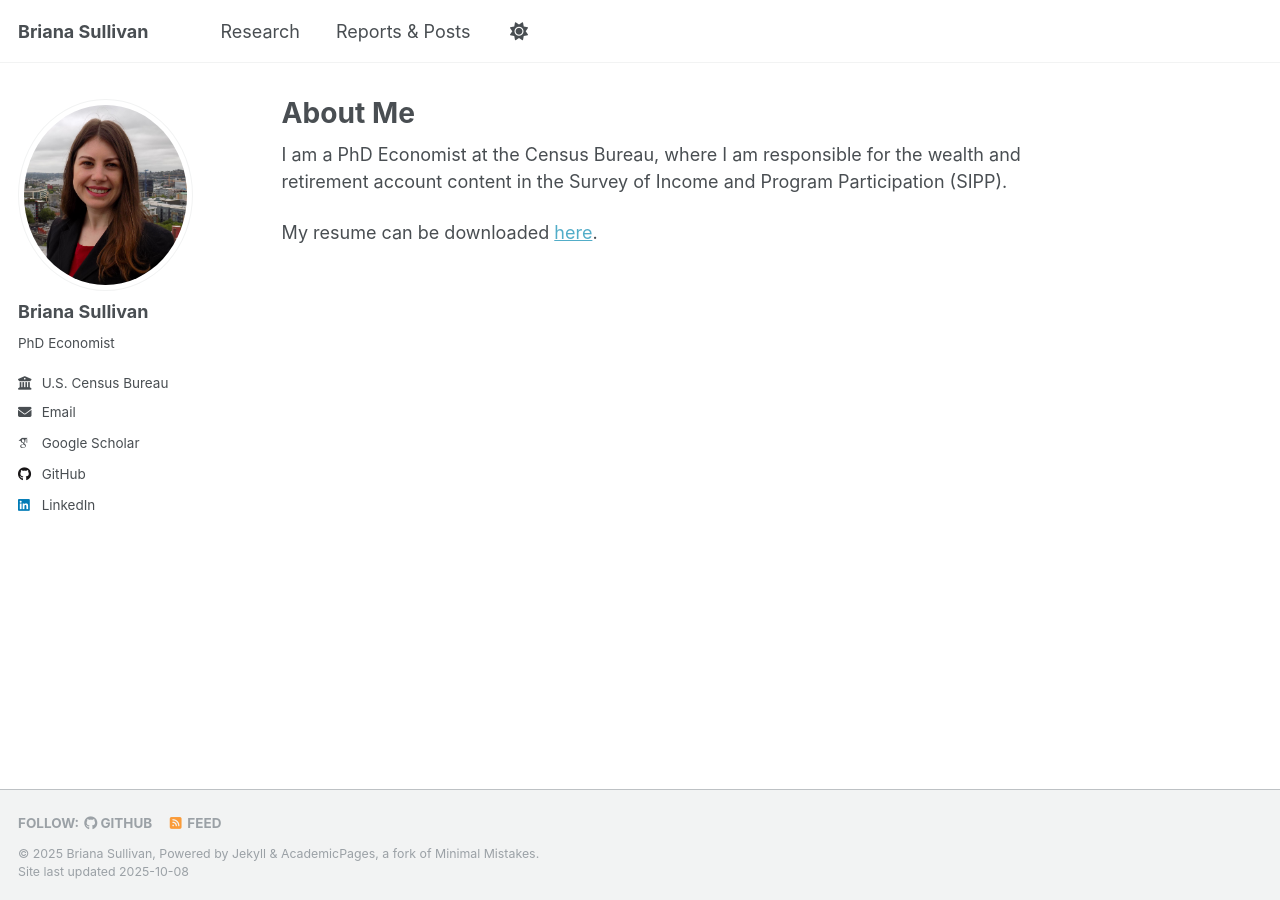
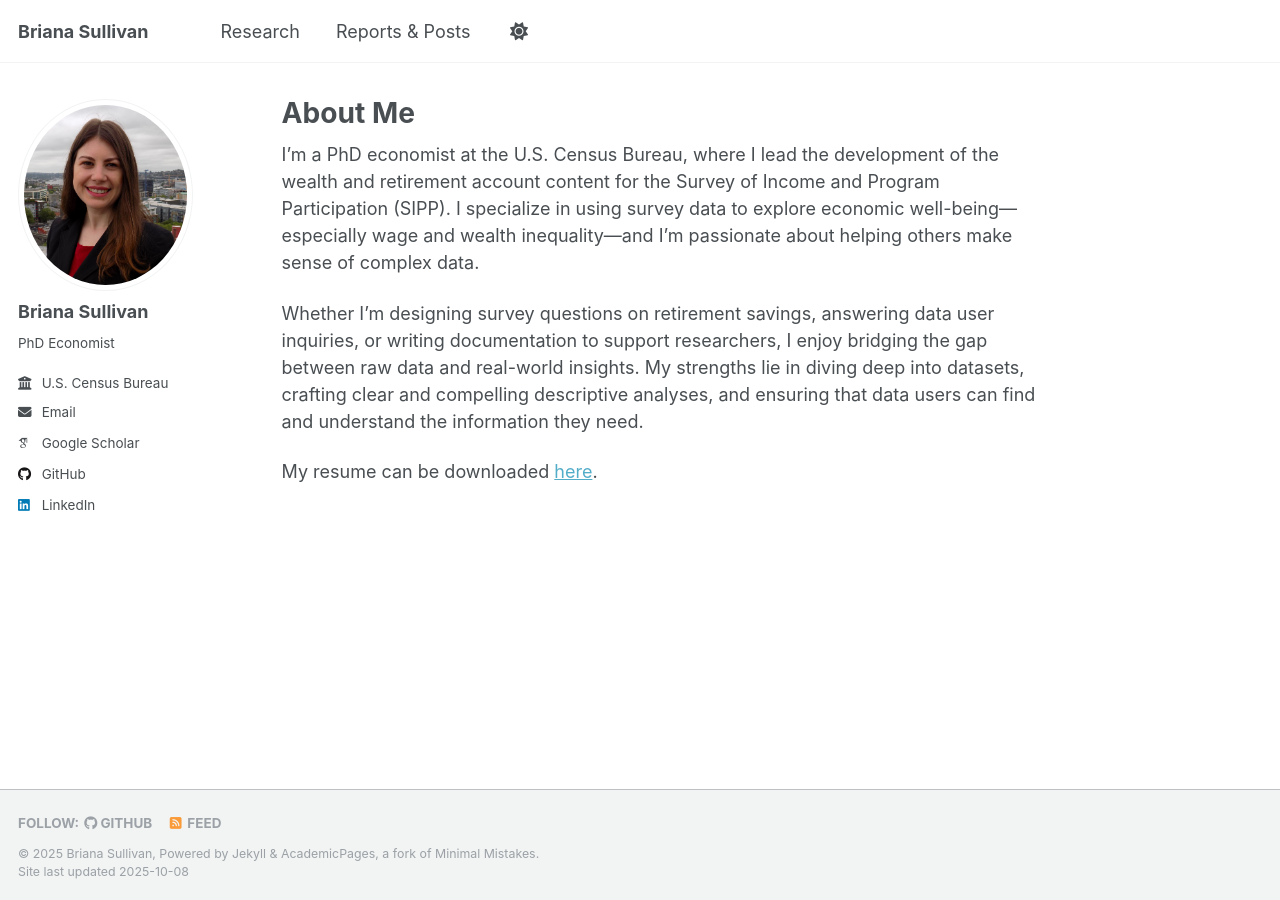
Before and after one commit to bdsullivan-econ/bdsullivan-econ.github.io, a Jekyll site: the page built from _pages/about.md, in a window 1280 px wide. Built offline with Jekyll 4.4.1, drawn with Linux system fonts in a browser that asks for light colours; some web fonts are replaced.

Commit message:
Update about.md

```diff
--- a/_pages/about.md
+++ b/_pages/about.md
@@ -6,6 +6,9 @@ redirect_from:
   - /about/
   - /about.html
 ---
-I am a PhD Economist at the Census Bureau, where I am responsible for the wealth and retirement account content in the Survey of Income and Program Participation (SIPP).
+
+I’m a PhD economist at the U.S. Census Bureau, where I lead the development of the wealth and retirement account content for the Survey of Income and Program Participation (SIPP). I specialize in using survey data to explore economic well-being—especially wage and wealth inequality—and I’m passionate about helping others make sense of complex data.
+
+Whether I’m designing survey questions on retirement savings, answering data user inquiries, or writing documentation to support researchers, I enjoy bridging the gap between raw data and real-world insights. My strengths lie in diving deep into datasets, crafting clear and compelling descriptive analyses, and ensuring that data users can find and understand the information they need.
 
 My resume can be downloaded [here](/files/bdsullivan_resume_2025.04.25.pdf).
```
